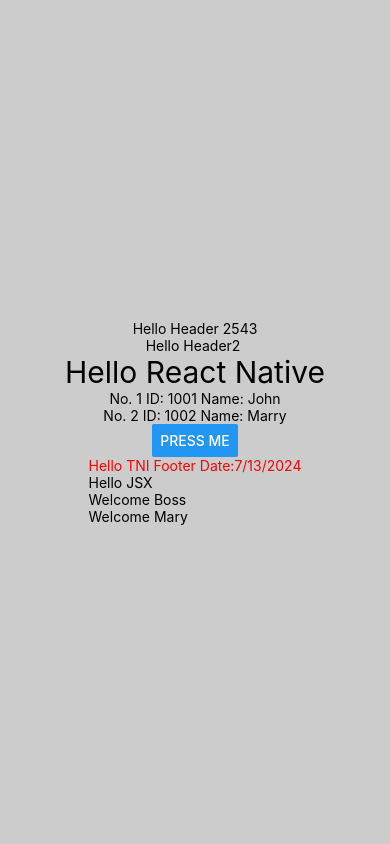
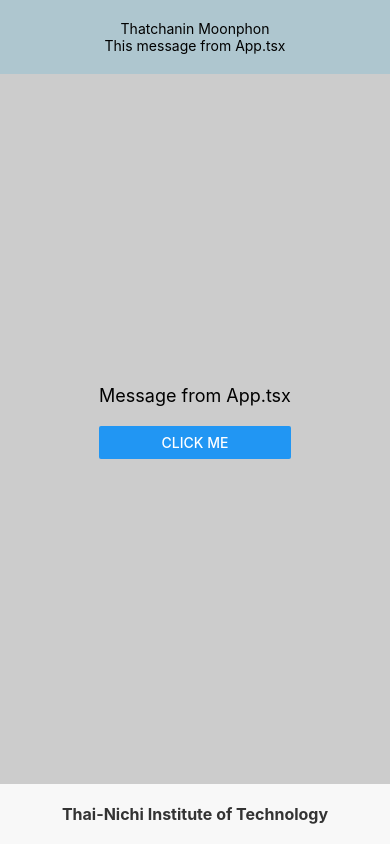
Before and after one commit to fasterrob/ITE-434-react-native, a React Native app: screen / in a window 390 px wide. Built offline with nearby package versions, Linux system fonts and the light colour scheme.

Commit message:
Exercise_Session3_BasicReactNative

```diff
--- a/App.tsx
+++ b/App.tsx
@@ -1,33 +1,18 @@
-import { StatusBar } from "expo-status-bar";
-import React, { useState } from "react";
-import { StyleSheet, Text, View, Alert, Button } from "react-native";
+import { StyleSheet, View } from "react-native";
 
 import AppFooter from "./components/AppFooter";
 import AppHeader from "./components/AppHeader";
+import Content from "./components/Content";
 
 export default function App(): React.JSX.Element {
-  const onClick = () =>
-    Alert.alert("Simple Button pressed", "React Native is Fun!!");
-
-  const users = [
-    { id: 1001, name: "John" },
-    { id: 1002, name: "Marry" },
-  ];
   return (
     <View style={styles.container}>
-      <AppHeader title="Hello Header" year={2000} />
-      <AppHeader title="Hello Header2" />
-      <Text style={styles.text}>Hello React Native</Text>
-      {users.map((data, index) => {
-        return (
-          <Text key={data.id}>
-            No. {index + 1} ID: {data.id} Name: {data.name}
-          </Text>
-        );
-      })}
-      <Button title="Press me" onPress={onClick} />
+      <AppHeader
+        fullname="Thatchanin Moonphon"
+        message="This message from App.tsx"
+      />
+      <Content message="Message from App.tsx" fullname="Thatchanin Moonphon" />
       <AppFooter />
-      {/* <StatusBar style="auto" /> */}
     </View>
   );
 }
--- a/components/AppFooter.tsx
+++ b/components/AppFooter.tsx
@@ -2,21 +2,9 @@
 import React from "react";
 
 const AppFooter = (): React.JSX.Element => {
-  const hello = "Hello TNI Footer";
-  const hello2 = <Text>Hello JSX</Text>;
-  const isLogin = true;
   return (
-    <View>
-      <Text style={styles.myText}>
-        {hello} Date:{new Date().toLocaleDateString()}
-      </Text>
-      {hello2}
-      {isLogin === true && <Text>Welcome Boss</Text>}
-      {isLogin === true ? (
-        <Text>Welcome Mary</Text>
-      ) : (
-        <Text>ยังไม่ได้ล็อคอิน</Text>
-      )}
+    <View style={styles.footer}>
+      <Text style={styles.footerText}>Thai-Nichi Institute of Technology</Text>
     </View>
   );
 };
@@ -24,7 +12,19 @@
 export default AppFooter;
 
 const styles = StyleSheet.create({
-  myText: {
-    color: "red",
+  footer: {
+    backgroundColor: "#f8f8f8",
+    padding: 20,
+    alignItems: "center",
+    justifyContent: "center",
+    position: "absolute",
+    left: 0,
+    right: 0,
+    bottom: 0,
+  },
+  footerText: {
+    fontSize: 16,
+    fontWeight: "bold",
+    color: "#333",
   },
 });
--- a/components/AppHeader.tsx
+++ b/components/AppHeader.tsx
@@ -2,18 +2,43 @@
 import React from "react";
 
 type AppHeaderProps = {
-  title: string;
-  year?: number;
+  fullname: string;
+  message: string;
 };
 
-const AppHeader = ({ title,year }: AppHeaderProps): React.JSX.Element => {
+const AppHeader = ({
+  fullname,
+  message,
+}: AppHeaderProps): React.JSX.Element => {
   return (
-    <View>
-      <Text>{title} {year && year+543}</Text>
+    <View style={styles.header}>
+      <Text>{fullname}</Text>
+      <Text>{message}</Text>
     </View>
   );
 };
 
 export default AppHeader;
 
-const styles = StyleSheet.create({});
+const styles = StyleSheet.create({
+  header: {
+    backgroundColor: "#AEC6CF",
+    padding: 20,
+    alignItems: "center",
+    justifyContent: "center",
+    position: "absolute",
+    left: 0,
+    right: 0,
+    top: 0,
+  },
+  headerText: {
+    fontSize: 20,
+    fontWeight: "bold",
+    color: "#fff",
+  },
+
+  subtitleText: {
+    fontSize: 16,
+    color: "#fff",
+  },
+});
--- /dev/null
+++ b/components/Content.tsx
@@ -0,0 +1,32 @@
+import { StyleSheet, Text, View, Button, Alert } from "react-native";
+import React from "react";
+type messageType = {
+  message: string;
+  fullname: string;
+};
+
+const Content = ({ message, fullname }: messageType): React.JSX.Element => {
+  const handleButton = () => {
+    Alert.alert("Hello", fullname);
+  };
+  return (
+    <View>
+      <Text style={styles.text}>{message}</Text>
+      <Button title="Click ME" onPress={handleButton} />
+    </View>
+  );
+};
+
+export default Content;
+
+const styles = StyleSheet.create({
+  content: {
+    flex: 1,
+    alignItems: "center",
+    justifyContent: "center",
+  },
+  text: {
+    fontSize: 18,
+    marginBottom: 20,
+  },
+});
```
